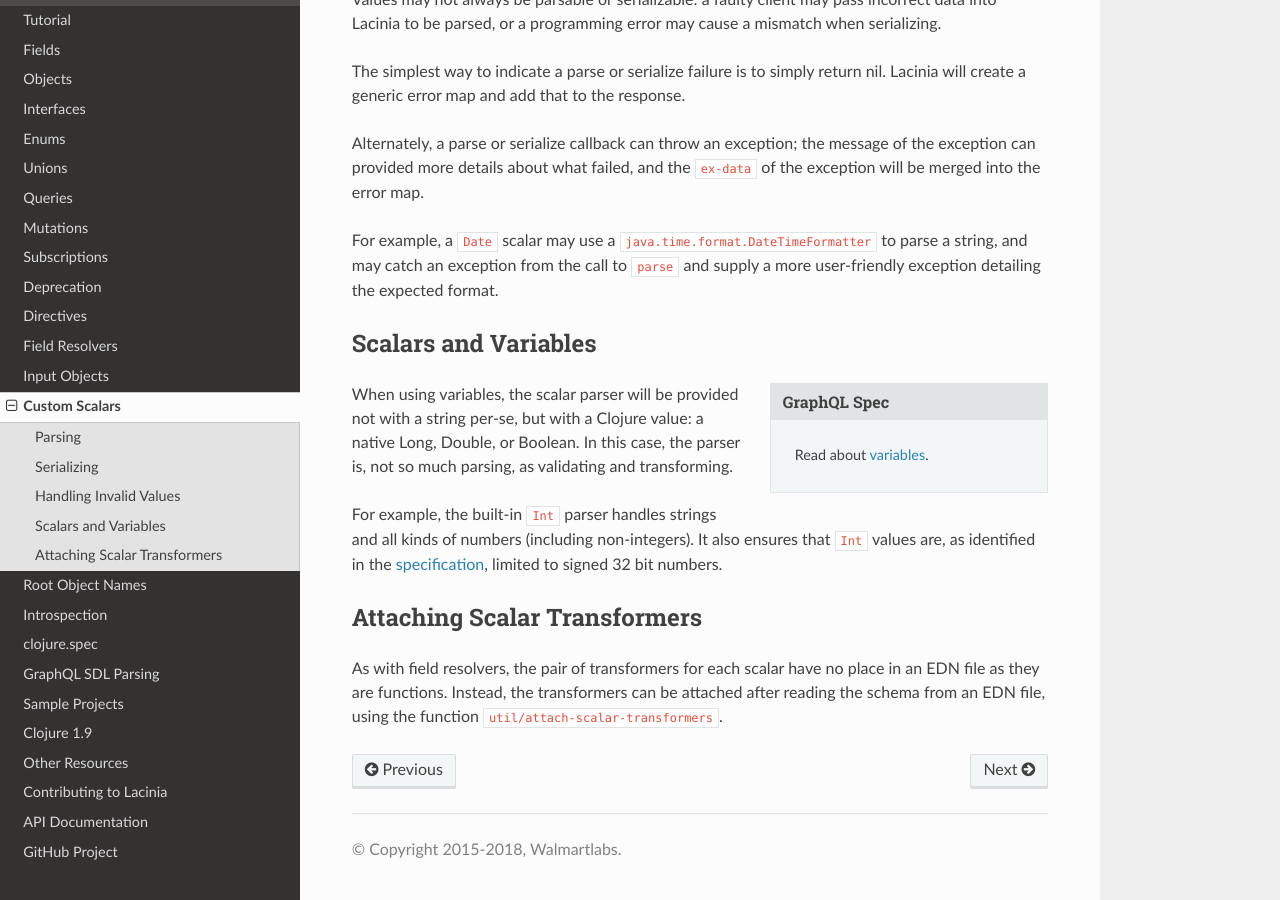
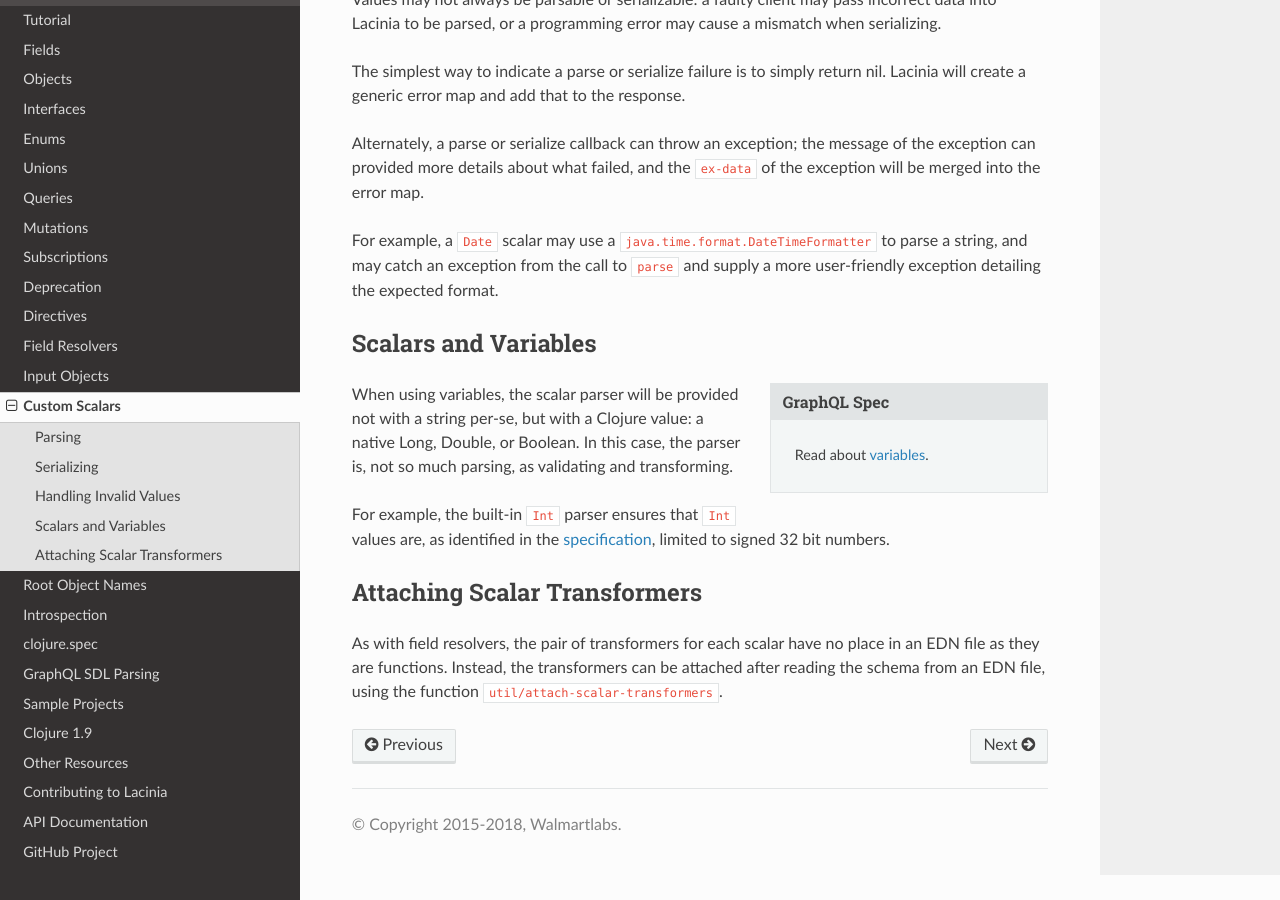
Before and after one commit to walmartlabs/lacinia, a Sphinx documentation site: the page built from docs/custom-scalars.rst, in a window 1280 px wide and 900 px high, scrolled down 1674 px. Built offline with Sphinx 7.4.7 and the Read the Docs theme 2.0.0, drawn with Linux system fonts in a browser that asks for light colours; cross-references to code outside the pages are shown as plain code.

Commit message:
Update custom-scalars.rst
As far as I can tell, the Int parser is not accepting strings anymore.

```diff
--- a/docs/custom-scalars.rst
+++ b/docs/custom-scalars.rst
@@ -88,10 +88,8 @@ When using variables, the scalar parser will be provided not with a string per-s
 with a Clojure value: a native Long, Double, or Boolean. In this case, the parser
 is, not so much parsing, as validating and transforming.
 
-For example, the built-in ``Int`` parser handles strings and all kinds of numbers
-(including non-integers). It also ensures that ``Int`` values are, as identified in
-the :spec:`specification <Int>`, limited to signed
-32 bit numbers.
+For example, the built-in ``Int`` parser ensures that ``Int`` values are, as identified in
+the :spec:`specification <Int>`, limited to signed 32 bit numbers.
 
 Attaching Scalar Transformers
 -----------------------------
```
